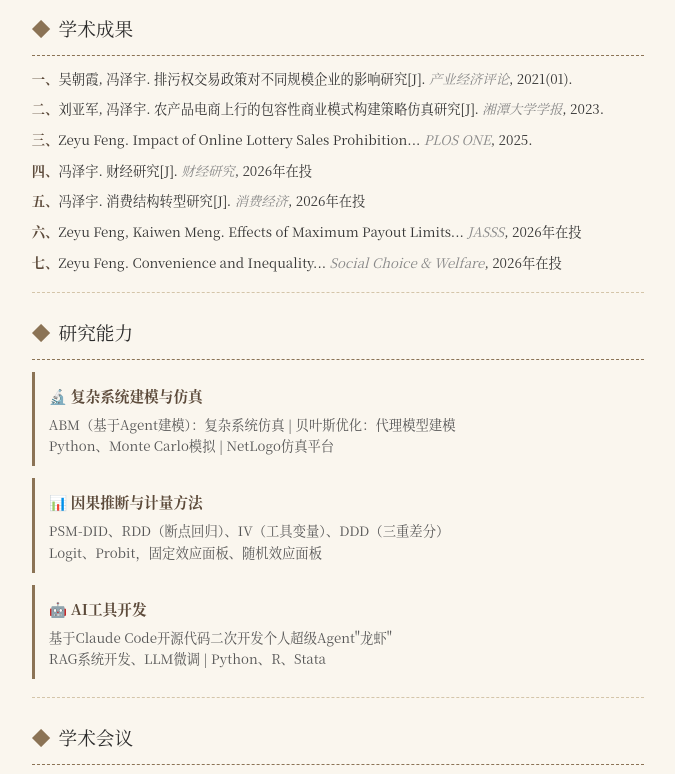
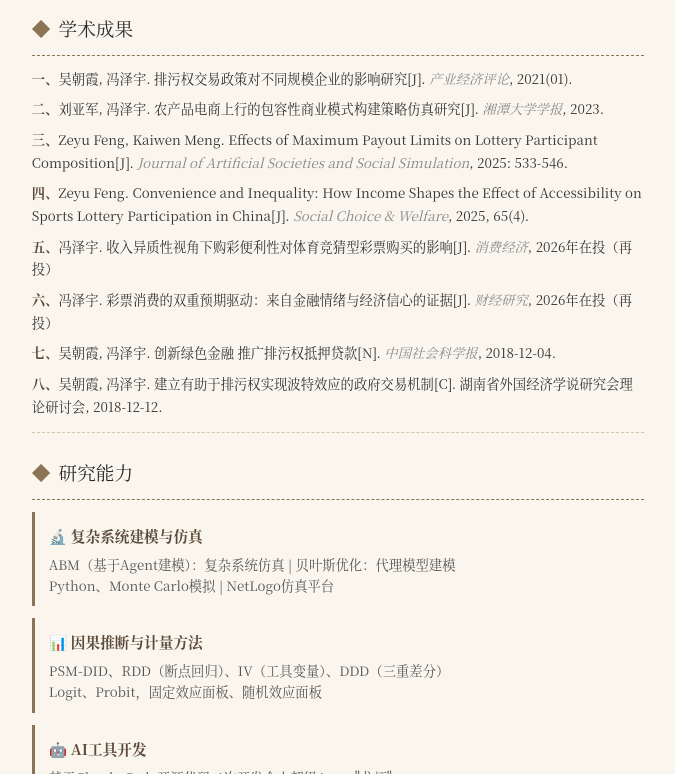
Before and after one commit to sxjl3496-spec/resume-ink2, a plain HTML site: page index.html in a window 1280 px wide. Shown: the part 1395-2169 px from the top of the page, without its empty margins (302-977 px from the left). Drawn offline with Linux system fonts and the light colour scheme.

Commit message:
Update with full paper details including newspaper and conference

```diff
--- a/index.html
+++ b/index.html
@@ -107,13 +107,12 @@ body{font-family:"STKaiti","KaiTi","Noto Serif CJK SC",serif;font-size:11pt;line
 <ol class="paper-list">
 <li><span class="paper-num">一、</span>吴朝霞, 冯泽宇. 排污权交易政策对不同规模企业的影响研究[J]. <span class="paper-journal">产业经济评论</span>, 2021(01).</li>
 <li><span class="paper-num">二、</span>刘亚军, 冯泽宇. 农产品电商上行的包容性商业模式构建策略仿真研究[J]. <span class="paper-journal">湘潭大学学报</span>, 2023.</li>
-<li><span class="paper-num">三、</span>Zeyu Feng. Impact of Online Lottery Sales Prohibition... <span class="paper-journal">PLOS ONE</span>, 2025.</li>
-<li><span class="paper-num">四、</span>冯泽宇. 财经研究[J]. <span class="paper-journal">财经研究</span>, 2026年在投</li>
-<li><span class="paper-num">五、</span>冯泽宇. 消费结构转型研究[J]. <span class="paper-journal">消费经济</span>, 2026年在投</li>
-<li><span class="paper-num">六、</span>Zeyu Feng, Kaiwen Meng. Effects of Maximum Payout Limits... <span class="paper-journal">JASSS</span>, 2026年在投</li>
-<li><span class="paper-num">七、</span>Zeyu Feng. Convenience and Inequality... <span class="paper-journal">Social Choice & Welfare</span>, 2026年在投</li>
-</div>
-<hr class="sep">
+<li><span class="paper-num">三、</span>Zeyu Feng, Kaiwen Meng. Effects of Maximum Payout Limits on Lottery Participant Composition[J]. <span class="paper-journal">Journal of Artificial Societies and Social Simulation</span>, 2025: 533-546.</li>
+<li><span class="paper-num">四、</span>Zeyu Feng. Convenience and Inequality: How Income Shapes the Effect of Accessibility on Sports Lottery Participation in China[J]. <span class="paper-journal">Social Choice & Welfare</span>, 2025, 65(4).</li>
+<li><span class="paper-num">五、</span>冯泽宇. 收入异质性视角下购彩便利性对体育竞猜型彩票购买的影响[J]. <span class="paper-journal">消费经济</span>, 2026年在投（再投）</li>
+<li><span class="paper-num">六、</span>冯泽宇. 彩票消费的双重预期驱动：来自金融情绪与经济信心的证据[J]. <span class="paper-journal">财经研究</span>, 2026年在投（再投）</li>
+<li><span class="paper-num">七、</span>吴朝霞, 冯泽宇. 创新绿色金融 推广排污权抵押贷款[N]. <span class="paper-journal">中国社会科学报</span>, 2018-12-04.</li>
+<li><span class="paper-num">八、</span>吴朝霞, 冯泽宇. 建立有助于排污权实现波特效应的政府交易机制[C]. 湖南省外国经济学说研究会理论研讨会, 2018-12-12.</li><hr class="sep">
 <div class="section">
 <div class="section-title">研究能力</div>
 <div class="skill-block">
```
